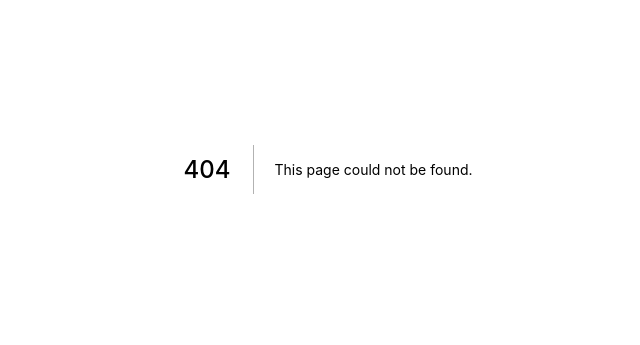
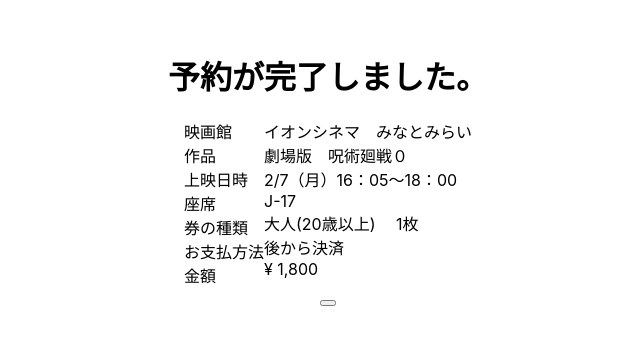
Before and after one commit to sado-haruki/ciimo, a Next.js app: page /reservation/confirm in a window 1280 px wide. Before the commit this address had no page. Shown: the part 231-576 px from the top of the page, without its empty margins (312-952 px from the left). Built offline with nearby package versions, Linux system fonts and the light colour scheme.

Commit message:
初期コミット

```diff
--- /dev/null
+++ b/pages/reservation/confirm.tsx
@@ -0,0 +1,90 @@
+import type { NextPage } from "next";
+import Head from "next/head";
+import { useRouter } from "next/router";
+import styles from "../../styles/complete.module.css";
+
+import {Reservation} from "../../types/Reservation";
+
+const ReservationConfirm: NextPage = () => {
+  const router = useRouter();
+
+  const reservation :Reservation = {
+    theaterName : '',
+    filmName  : '',
+    schedule : '',
+    count : '',
+    ticketType : '',
+    seatName : '',
+    money : '',
+    paymentMethod : '',
+  }
+
+
+
+  const clickConfirm = () => {
+
+
+  localStorage.setItem('reservation', JSON.stringify(reservation));
+  console.log(localStorage);
+
+//   localStorage.setItem("reservation.filmName", "panda");
+//   console.log(localStorage);
+
+    router.push({
+        pathname:"complete",   //URL
+        // query: {reservation :reservation}
+        query: {
+            paymentCode : 'ECM271605',
+            theaterName : 'イオンシネマ　みなとみらい',
+        filmName  : '劇場版　呪術廻戦０',
+        schedule : '2/7（月）16：05～18：00',
+        count : '1枚',
+        ticketType : '大人(20歳以上)',
+        seatName : 'J-17',
+        money : '¥ 1,800',
+        paymentMethod : '後から決済',
+    }});
+  }
+
+
+
+  return (
+    <div className={styles.container}>
+      <Head>
+        <title>Create Next App</title>
+        <meta name="description" content="Generated by create next app" />
+        <link rel="icon" href="/favicon.ico" />
+      </Head>
+
+      <main className={styles.main}>
+        <h1 className={styles.title}>予約が完了しました。</h1>
+
+        <div className={styles.items}>
+          <div>
+            <div>映画館</div>
+            <div>作品</div>
+            <div>上映日時</div>
+            <div>座席</div>
+            <div>券の種類</div>
+            <div>お支払方法</div>
+            <div>金額</div>
+          </div>
+          <div>
+            <div>イオンシネマ　みなとみらい</div>
+            <div>劇場版　呪術廻戦０</div>
+            <div>2/7（月）16：05～18：00</div>
+            <div>J-17</div>
+            <div>大人(20歳以上)　 1枚</div>
+            <div>後から決済</div>
+            <div>¥ 1,800</div>
+          </div>
+        </div>
+        <div>
+            <button onClick={clickConfirm}></button>
+        </div>
+      </main>
+    </div>
+  );
+};
+
+export default ReservationConfirm;
--- /dev/null
+++ b/styles/complete.module.css
@@ -0,0 +1,20 @@
+.container {
+    padding: 0 2rem;
+  }
+
+  .main {
+    min-height: 100vh;
+    padding: 4rem 0;
+    flex: 1;
+    display: flex;
+    flex-direction: column;
+    justify-content: center;
+    align-items: center;
+  }
+  .items{
+    display:flex;
+}
+
+.paymentCode{
+    color: red;
+}
```
Also changed, not shown: pages/reservation/complete.tsx (added, +57 -0 lines).
